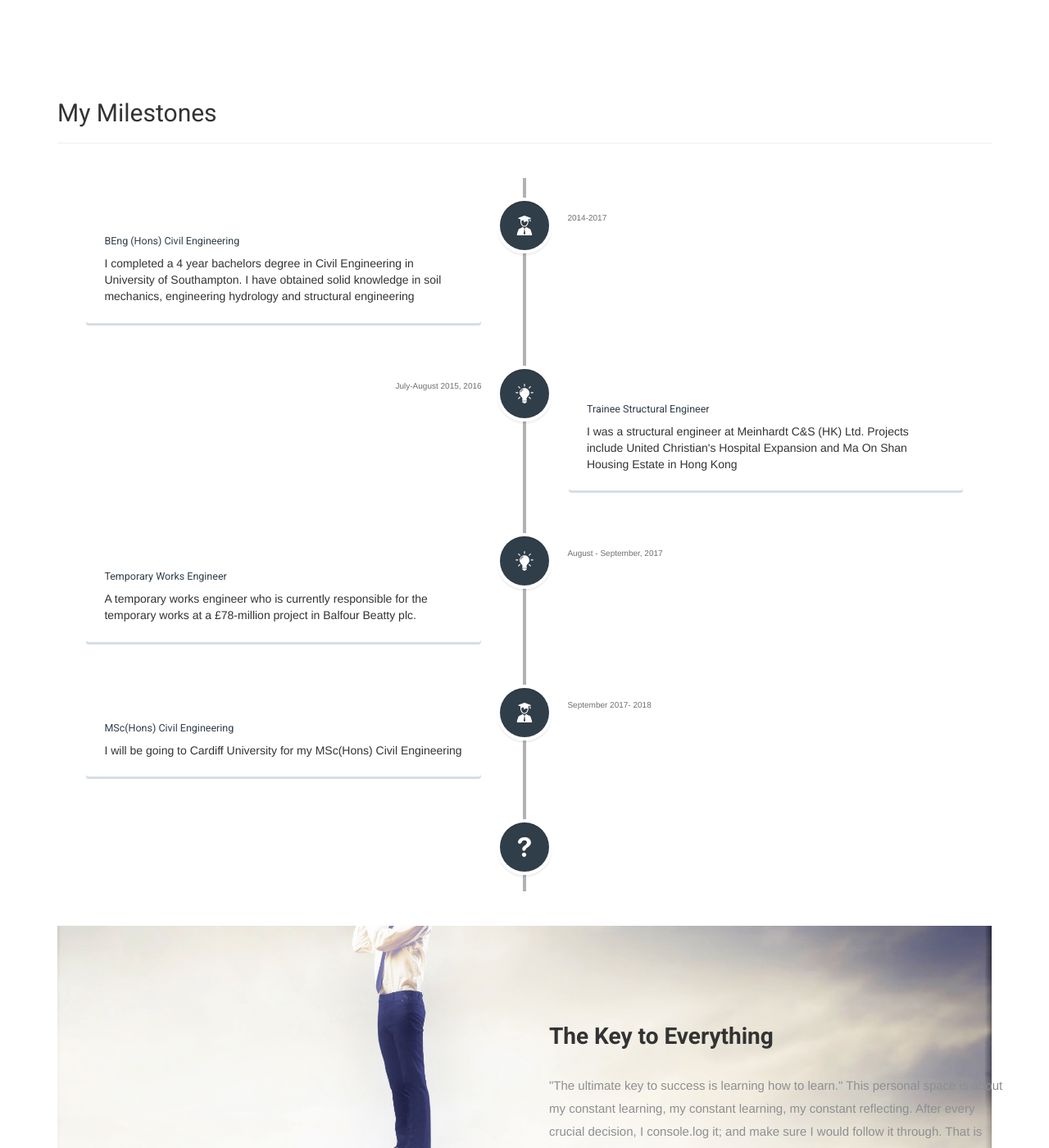
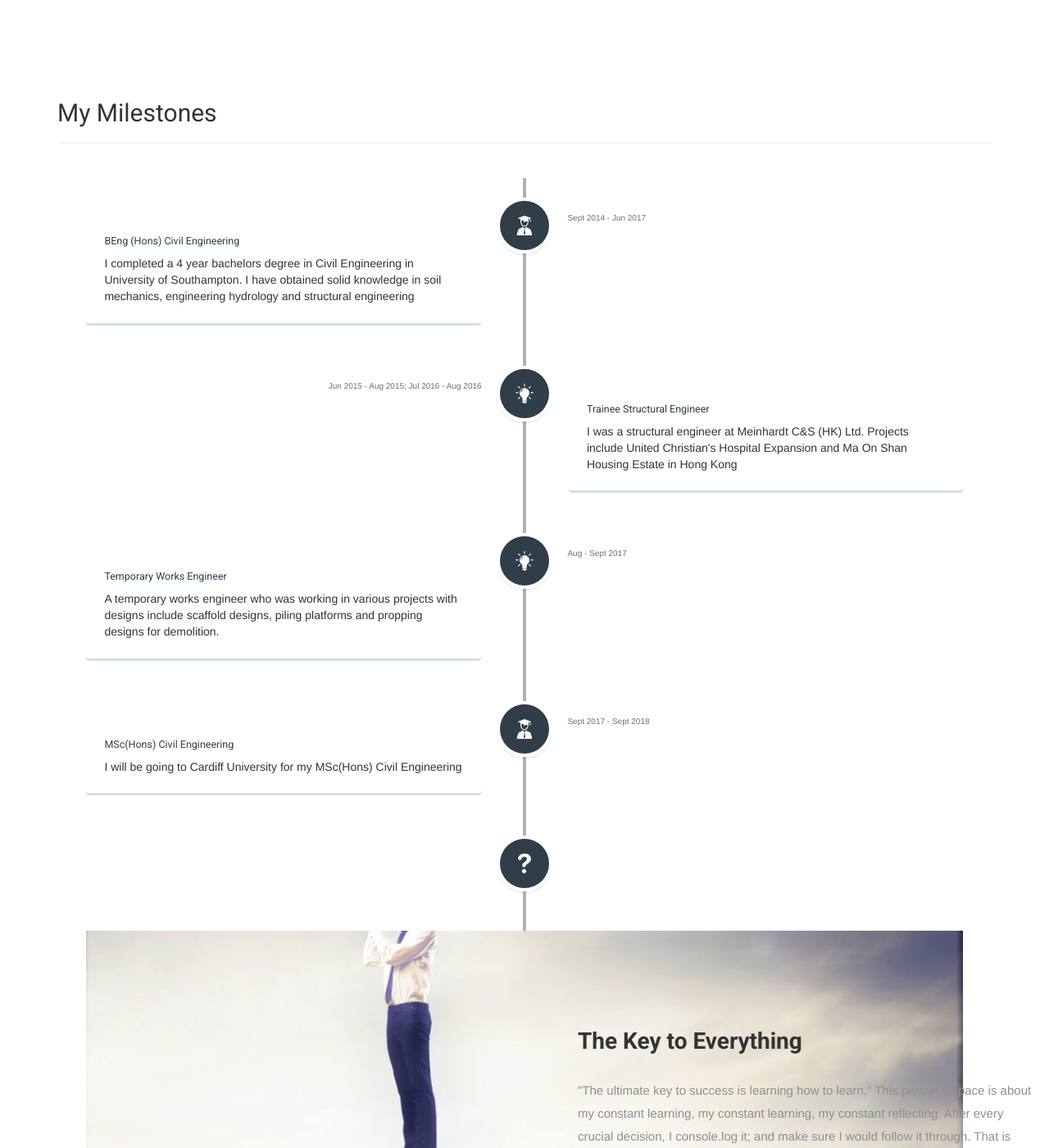
Before and after one commit to chwong1996/myhome, a Jekyll site: the page built from index.html, in a window 1280 px wide and 1400 px high, scrolled down 1182 px. Shown: the whole window at 82% size. Built offline with Jekyll 4.4.1, drawn with Linux system fonts in a browser that asks for light colours; nearby versions of some CDN libraries; some web fonts are replaced; the list of posts is cut into pages by our own code.

Commit message:
update and changing

```diff
--- a/_layouts/default.html
+++ b/_layouts/default.html
@@ -6,7 +6,6 @@
     <link rel="stylesheet" href="{{ site.baseurl}}/css/airspace.css">
     <link rel="stylesheet" href="{{ site.baseurl}}/css/bootstrap.min.css">
     <link rel="stylesheet" href="{{ site.baseurl}}/css/ihover.css">
-
 <html class="no-js">
   <head>
 
--- a/index.html
+++ b/index.html
@@ -3,8 +3,6 @@
 title: My Yard
 permalink: /
 ---
-
-<!-- Slider Start -->
 <section id="slider">
 <div class="container">
 <div class="row">
@@ -17,7 +15,6 @@
 </div>
 </div>
 </section>
-<!-- Wrapper Start -->
 <section id="intro">
 <div class="container">
 <div class="row">
@@ -27,15 +24,14 @@
 <h2>ABOUT ME</h2>
 </div>
 <p>I am a civil engineer with a BEng in Civil Engineering. I'm also an adventurous human being who loves to explore and I love to challenge myself. I like to find my weaknesses and try to overcome them; that is part of the reason why I took up American Football, one of the most violent contact sports in the world; and the major reason for me to pick up programming again.
-
-My friends define who I am, and luckily I have been influenced by very motivated friends who keep driving me forward and improving myself; so here I would like to express my gratitude to Tunde, Dubai, Ademola and Adib; without them I would never be the same.  </p>
+My friends define who I am, and luckily I have been influenced by very motivated friends who keep driving me forward and improving myself; so here I would like to express my gratitude to Tunde, Dubai, Ademola and Adib; without them I would never be the same. </p>
 </div>
-      </div><!-- .col-md-7 close -->
+</div>
 <div class="col-md-5 col-sm-12">
 <div class="block">
-          <img class ="block img" src="img/posing.jpg" alt="Img">
+<img class="block img" src="img/posing.jpg" alt="Img">
 </div>
-      </div><!-- .col-md-5 close -->
+</div>
 </div>
 </div>
 </section>
@@ -48,46 +44,37 @@
 <section id="cd-timeline" class="cd-container">
 <div class="cd-timeline-block">
 <div class="cd-timeline-img cd-picture"><img src="../assets/img/college.svg" alt="Picture"/></div>
-         <!-- cd-timeline-img-->
 <div class="cd-timeline-content">
 <h2 class="story-heading">BEng (Hons) Civil Engineering</h2>
-            I completed a 4 year bachelors degree in Civil Engineering in University of Southampton. I have obtained solid knowledge in soil mechanics, engineering hydrology and structural engineering
-            <span class="cd-date">2014-2017</span>
+I completed a 4 year bachelors degree in Civil Engineering in University of Southampton. I have obtained solid knowledge in soil mechanics, engineering hydrology and structural engineering<br>
+<span class="cd-date">Sept 2014 - Jun 2017</span>
 </div>
-         <!-- cd-timeline-content--><!-- cd-timeline-block-->
 </div>
 <div class="cd-timeline-block">
-         <div class="cd-timeline-img cd-movie"><img src="../assets/img/idea14.svg" alt="College"/></div>
-         <!-- cd-timeline-img-->
+<div class="cd-timeline-img cd-movie"><img src="../assets/img/idea14.svg" alt="Picture"/></div>
 <div class="cd-timeline-content">
-            <h2>Trainee Structural Engineer</h2>
+<h2 class="story-heading">Trainee Structural Engineer</h2>
 I was a structural engineer at Meinhardt C&S (HK) Ltd. Projects include United Christian's Hospital Expansion and Ma On Shan Housing Estate in Hong Kong
-            <span class="cd-date">July-August 2015, 2016</span>
+<br>
+<span class="cd-date">Jun 2015 - Aug 2015; Jul 2016 - Aug 2016</span>
 </div>
-         <!-- cd-timeline-content--><!-- cd-timeline-block-->
 </div>
 <div class="cd-timeline-block">
-         <div class="cd-timeline-img cd-picture"><img src="../assets/img/idea14.svg" alt="Picture"/></div>
-         <!-- cd-timeline-img-->
+<div class="cd-timeline-img cd-movie"><img src="../assets/img/idea14.svg" alt="Picture"/></div>
 <div class="cd-timeline-content">
-            <h2>Temporary Works Engineer</h2>
-            A temporary works engineer who is currently responsible for the temporary works at a £78-million project in Balfour Beatty plc.
-            <span class="cd-date">August - September, 2017</span>
+<h2 class="story-heading">Temporary Works Engineer</h2>
+A temporary works engineer who was working in various projects with designs include scaffold designs, piling platforms and propping designs for demolition.<br>
+<span class="cd-date">Aug - Sept 2017</span>
 </div>
-         <!-- cd-timeline-content--><!-- cd-timeline-block-->
 <div class="cd-timeline-block">
-         <div class="cd-timeline-img cd-movie"><img src="../assets/img/college.svg" alt="College"/></div>
-         <!-- cd-timeline-img-->
+<div class="cd-timeline-img cd-picture"><img src="../assets/img/college.svg" alt="College"/></div>
 <div class="cd-timeline-content">
-            <h2>MSc(Hons) Civil Engineering</h2>
+<h2 class="story-heading">MSc(Hons) Civil Engineering</h2>
 I will be going to Cardiff University for my MSc(Hons) Civil Engineering
-            <span class="cd-date">September 2017- 2018</span>
+<br>
+<span class="cd-date">Sept 2017 - Sept 2018</span>
 </div>
-         <!-- cd-timeline-content--><!-- cd-timeline-block-->
-
 </div>
-
-         <!-- cd-timeline-content--><!-- cd-timeline-block-->
 <div class="cd-timeline-block">
 <div class="cd-timeline-img cd-location"><img src="../assets/img/question30.svg" alt="Location"/></div>
 </div>
@@ -95,9 +82,6 @@
 <h2></h2>
 </div>
 </div>
-        </div>
-
-
 <section id="feature">
 <div class="container">
 <div class="row">
@@ -105,7 +89,6 @@
 <h2>The Key to Everything</h2>
 <p>"The ultimate key to success is learning how to learn." This personal space is about my constant learning, my constant learning, my constant reflecting. After every crucial decision, I console.log it; and make sure I would follow it through.
 That is how to stay ahead.</p>
-
 </div>
 </div>
 </div>
```
Also changed, not shown: 1 other file. Lines whose indentation alone changed are shown as unchanged.
